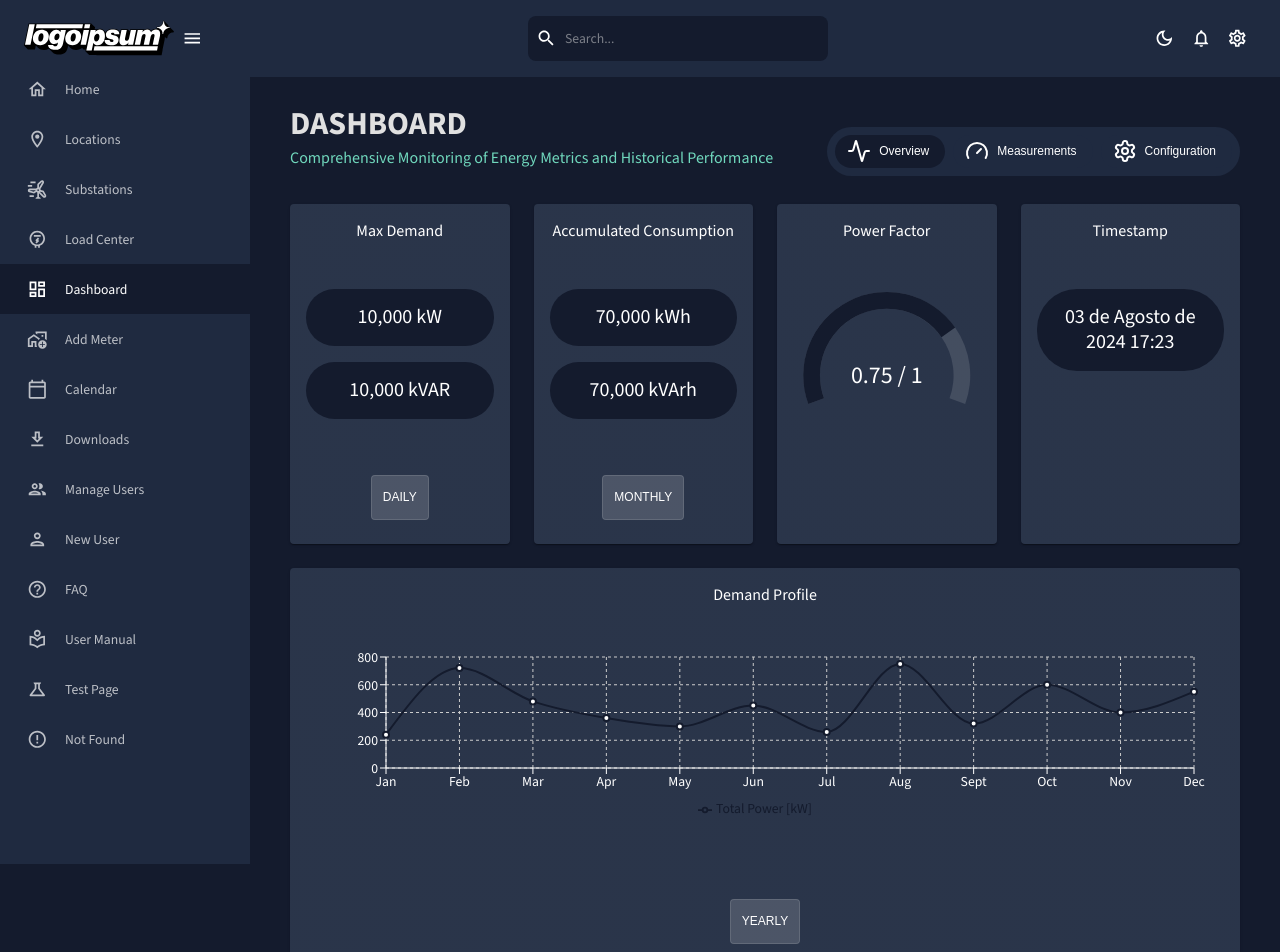
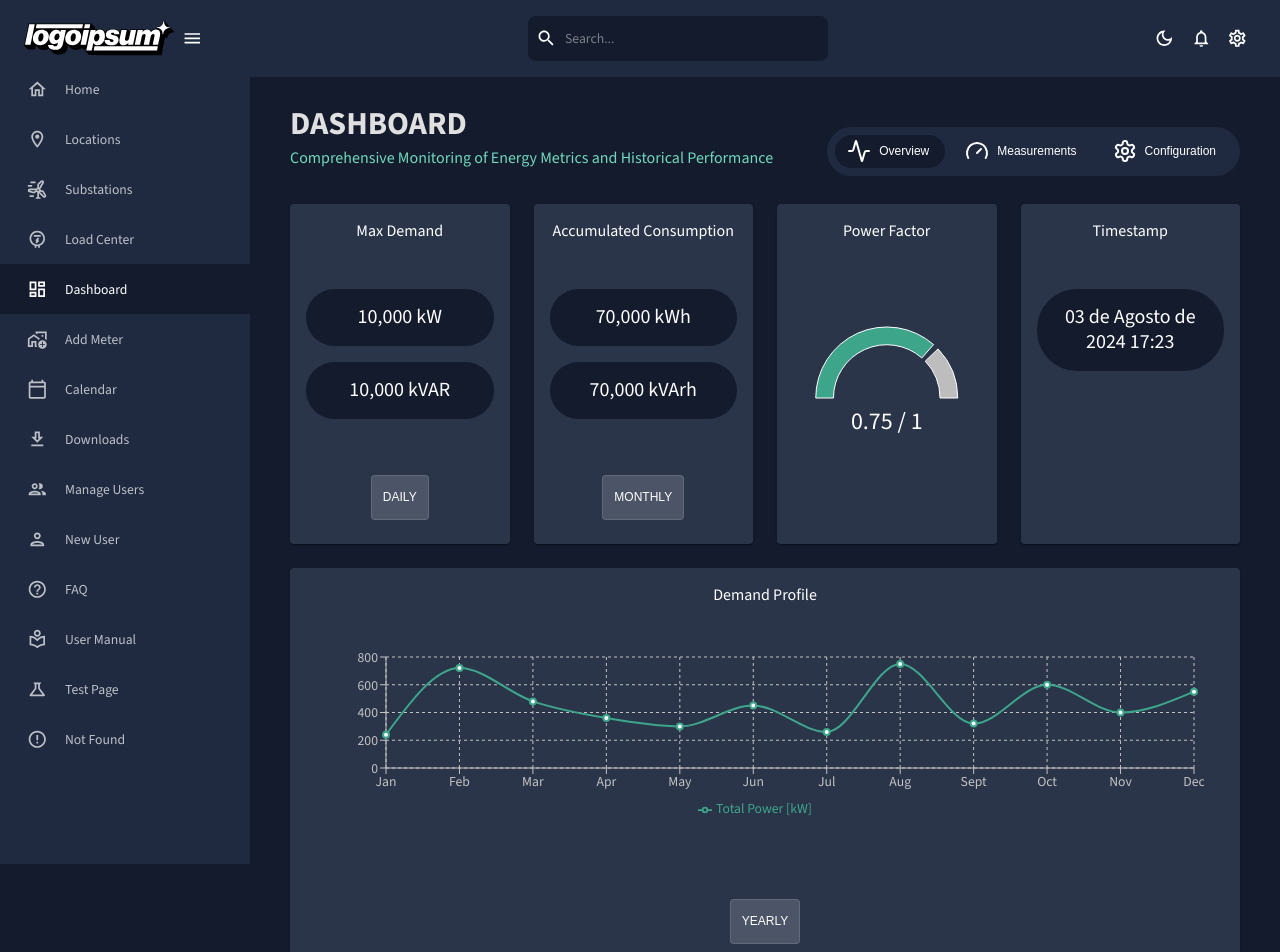
Before and after one commit to NexeliumMx/PowerTick-frontend, a React (Vite) app: page /dashboard in a window 1280 px wide. Shown: the top 952 px of the page. Built offline with nearby package versions, Linux system fonts and the light colour scheme.

Commit message:
Homogenización de colores gráficas y cambio de gauge de power factor de MUI a Recharts

```diff
--- a/src/pages/dashboard/features/charts/ConsumptionHistory.jsx
+++ b/src/pages/dashboard/features/charts/ConsumptionHistory.jsx
@@ -61,12 +61,12 @@ const ConsumptionHistory = () => {
               layout="vertical"  // Layout set to vertical for horizontal bars
               margin={{ top: 20, right: 30, left: 20, bottom: 5 }}
             >
-              <CartesianGrid strokeDasharray="3 3" />
-              <XAxis type="number" stroke={theme.palette.text.primary} />
-              <YAxis type="category" dataKey="name" stroke={theme.palette.text.primary} />
+              <CartesianGrid strokeDasharray="3 3" stroke={theme.palette.neutral.light}/>
+              <XAxis type="number" stroke={theme.palette.neutral.light} />
+              <YAxis type="category" dataKey="name" stroke={theme.palette.neutral.light} />
               <Tooltip content={<CustomTooltip theme={theme} />} />
               <Legend />
-              <Bar dataKey="kWh" fill={theme.palette.primary.main} name="Total Real Energy Imported [kWh]" barSize={20} />
+              <Bar dataKey="kWh" fill={theme.palette.secondary.main2} name="Total Real Energy Imported [kWh]" barSize={20} />
             </BarChart>
           </ResponsiveContainer>
         </Box>
--- a/src/pages/dashboard/features/charts/Current.jsx
+++ b/src/pages/dashboard/features/charts/Current.jsx
@@ -39,15 +39,15 @@ const Current = () => {
     <Card sx={{ height: '100%', display: 'flex', flexDirection: 'column' }}>
       <CardHeader title="Real Time Current" />
       <CardContent sx={{ flexGrow: 1 }}>
-        <Box sx={{ width: '100%', height: 300 }}>
+        <Box sx={{ width: '100%', height: '100%' }}>
           <ResponsiveContainer width="100%" height="100%">
             <BarChart data={data} margin={{ top: 20, right: 30, left: 20, bottom: 5 }}>
-              <CartesianGrid strokeDasharray="3 3" />
-              <XAxis dataKey="name" />
-              <YAxis />
+              <CartesianGrid strokeDasharray="3 3" stroke={theme.palette.neutral.light}/>
+              <XAxis dataKey="name" stroke={theme.palette.neutral.light} />
+              <YAxis stroke={theme.palette.neutral.light}/>
               <Tooltip content={<CustomTooltip theme={theme} />} />
               <Legend />
-              <Bar dataKey="current" fill={theme.palette.primary.main} barSize={50} name="Current [A]" />
+              <Bar dataKey="current" fill={theme.palette.secondary.main} barSize={50} name="Current [A]" />
             </BarChart>
           </ResponsiveContainer>
         </Box>
--- a/src/pages/dashboard/features/charts/DemandProfile.jsx
+++ b/src/pages/dashboard/features/charts/DemandProfile.jsx
@@ -56,12 +56,12 @@ const DemandProfile = () => {
         <Box sx={{ flexGrow: 1, display: 'flex' }}>
           <ResponsiveContainer width="100%" height="100%">
             <LineChart data={demandProfileData} margin={{ top: 20, right: 30, left: 20, bottom: 40 }}>
-              <CartesianGrid strokeDasharray="3 3" />
-              <XAxis dataKey="name" stroke={theme.palette.text.primary} />
-              <YAxis stroke={theme.palette.text.primary} />
-              <Tooltip content={<CustomTooltip theme={theme} />} labelStyle={{ color: theme.palette.text.primary }} />
+              <CartesianGrid strokeDasharray="3 3" stroke={theme.palette.neutral.light}/>
+              <XAxis dataKey="name" stroke={theme.palette.neutral.light} />
+              <YAxis stroke={theme.palette.neutral.light} />
+              <Tooltip content={<CustomTooltip theme={theme} />} labelStyle={{ color: theme.palette.neutral.dark }} />
               <Legend />
-              <Line type="monotone" dataKey="kW" stroke={theme.palette.primary.main} strokeWidth={2} activeDot={{ r: 8 }} name="Total Power [kW]" />
+              <Line type="monotone" dataKey="kW" stroke={theme.palette.secondary.main} strokeWidth={2} activeDot={{ r: 8 }} name="Total Power [kW]" />
             </LineChart>
           </ResponsiveContainer>
         </Box>
--- a/src/pages/dashboard/features/charts/HistoricConsumption.jsx
+++ b/src/pages/dashboard/features/charts/HistoricConsumption.jsx
@@ -1,6 +1,6 @@
 import { useState } from 'react';
 import { Card, CardHeader, CardContent, CardActions, ToggleButton, ToggleButtonGroup, Box, useTheme } from '@mui/material';
-import { BarChart, Bar, XAxis, YAxis, Tooltip, Legend, ResponsiveContainer } from 'recharts';
+import { BarChart, Bar, XAxis, YAxis, Tooltip, Legend, ResponsiveContainer, CartesianGrid } from 'recharts';
 
 const data = [
   { name: '-60 min', kWh: 6, kVARh: 1 },
@@ -61,12 +61,13 @@ const HistoricConsumption = () => {
         <Box sx={{ width: '100%', height: 400 }}>
           <ResponsiveContainer width="100%" height="100%">
             <BarChart data={data} margin={{ top: 20, right: 20, left: 20, bottom: 20 }}>
-              <XAxis dataKey="name" />
-              <YAxis />
+            <CartesianGrid strokeDasharray="3 3" stroke={theme.palette.neutral.light}/>
+              <XAxis dataKey="name"  stroke={theme.palette.neutral.light}/>
+              <YAxis  stroke={theme.palette.neutral.light}/>
               <Tooltip content={<CustomTooltip theme={theme} />} />
               <Legend />
-              <Bar dataKey="kWh" fill={theme.palette.primary.main} name="Total Real Energy Imported [kWh]" />
-              <Bar dataKey="kVARh" fill={theme.palette.secondary.main} name="Total Reactive Energy Imported (Q1) [kVARh]" />
+              <Bar dataKey="kWh" fill={theme.palette.secondary.main} name="Total Real Energy Imported [kWh]" />
+              <Bar dataKey="kVARh" fill={theme.palette.secondary.main3} name="Total Reactive Energy Imported (Q1) [kVARh]" />
             </BarChart>
           </ResponsiveContainer>
         </Box>
--- a/src/pages/dashboard/features/charts/HistoricPF.jsx
+++ b/src/pages/dashboard/features/charts/HistoricPF.jsx
@@ -56,12 +56,12 @@ const HistoricPF = () => {
         <Box sx={{ width: '100%', height: 400 }}>
           <ResponsiveContainer width="100%" height="100%">
             <LineChart data={data} margin={{ top: 20, right: 20, left: 20, bottom: 20 }}>
-              <CartesianGrid strokeDasharray="3 3" />
-              <XAxis dataKey="name" />
-              <YAxis domain={[0.9, 1.0]} />
+              <CartesianGrid strokeDasharray="3 3" stroke={theme.palette.neutral.light}/>
+              <XAxis dataKey="name"  stroke={theme.palette.neutral.light}/>
+              <YAxis domain={[0.9, 1.0]}  stroke={theme.palette.neutral.light}/>
               <Tooltip content={<CustomTooltip theme={theme} />} />
               <Legend />
-              <Line type="monotone" dataKey="pf" stroke={theme.palette.primary.main} dot={true} name="Total Power Factor" />
+              <Line type="monotone" dataKey="pf" stroke={theme.palette.secondary.main} strokeWidth={2} dot={true} name="Total Power Factor" />
             </LineChart>
           </ResponsiveContainer>
         </Box>
--- a/src/pages/dashboard/features/charts/PowerFactor.jsx
+++ b/src/pages/dashboard/features/charts/PowerFactor.jsx
@@ -1,31 +1,50 @@
-import { Card, CardHeader, CardContent, Typography } from '@mui/material';
-import { Gauge, gaugeClasses } from '@mui/x-charts/Gauge';
+import { Card, CardHeader, CardContent, Box } from '@mui/material';
+import { PieChart, Pie, Cell, ResponsiveContainer } from 'recharts';
+import { useTheme } from '@mui/material/styles'; // Importar useTheme para acceder al tema
 
 const PowerFactor = () => {
   const powerFactorValue = 0.75;
 
+  // Acceder a los colores del tema
+  const theme = useTheme();
+
+  const data = [
+    { name: 'Power Factor', value: powerFactorValue },
+    { name: 'Remaining', value: 1 - powerFactorValue },
+  ];
+
+  // Utilizar colores de la paleta del tema
+  const COLORS = [theme.palette.secondary.main, theme.palette.grey[400]]; // Colores de la parte activa e inactiva
+
   return (
-    <Card sx={{ flexGrow: 1, height: '100%', width: '100%' }}> {/* Ensure full size of its parent container */}
-      <CardHeader
-        title="Power Factor"
-      />
+    <Card sx={{ flexGrow: 1, height: '100%', width: '100%' }}> {/* Full size container */}
+      <CardHeader title="Power Factor" />
 
-      <CardContent>
-        {/* Gauge component for Power Factor */}
-        <div style={{ height: 150, width: '100%' }}> {/* Define a height for the container */}
-          <Gauge
-            value={powerFactorValue * 100} // Gauge expects a value out of 100
-            startAngle={-110}
-            endAngle={110}
-            sx={{
-              [`& .${gaugeClasses.valueText}`]: {
-                fontSize: 24, // Adjust the font size if necessary
-                transform: 'translate(0px, 0px)',
-              },
-            }}
-            text={({ value, valueMax }) => `${(value / 100).toFixed(2)} / 1`} // Format to show as "0.75 / 1"
-          />
-        </div>
+      <CardContent sx={{ display: 'flex', flexDirection: 'column', alignItems: 'center' }}> {/* Center content */}
+        {/* Responsive container for the chart */}
+        <Box sx={{ width: '100%', height: 250 }}> {/* Aumenta la altura para hacer el gráfico más grande */}
+          <ResponsiveContainer width="100%" height="100%">
+            <PieChart>
+              <Pie
+                data={data}
+                startAngle={180} // Start from bottom center
+                endAngle={0} // End at top center
+                innerRadius="60%" // Aumenta el innerRadius para hacerlo más grande
+                outerRadius="80%" // Aumenta el outerRadius para hacerlo más grande
+                paddingAngle={5}
+                dataKey="value"
+              >
+                {data.map((entry, index) => (
+                  <Cell key={`cell-${index}`} fill={COLORS[index]} />
+                ))}
+              </Pie>
+            </PieChart>
+          </ResponsiveContainer>
+        </Box>
+        {/* Centered text below the gauge */}
+        <Box sx={{ textAlign: 'center', fontSize: 24, marginTop: -15 }}> {/* Adjust marginTop using MUI spacing */}
+          {`${powerFactorValue.toFixed(2)} / 1`}
+        </Box>
       </CardContent>
     </Card>
   );
--- a/src/pages/dashboard/features/charts/ReactivePower.jsx
+++ b/src/pages/dashboard/features/charts/ReactivePower.jsx
@@ -61,12 +61,12 @@ const ReactivePower = () => {
         <Box sx={{ width: '100%', height: 400 }}>
           <ResponsiveContainer width="100%" height="100%">
             <LineChart data={data} margin={{ top: 20, right: 20, left: 20, bottom: 20 }}>
-              <CartesianGrid strokeDasharray="3 3" />
-              <XAxis dataKey="name" />
-              <YAxis />
+              <CartesianGrid strokeDasharray="3 3" stroke={theme.palette.neutral.light}/>
+              <XAxis dataKey="name"  stroke={theme.palette.neutral.light}/>
+              <YAxis  stroke={theme.palette.neutral.light}/>
               <Tooltip content={<CustomTooltip theme={theme} />} />
               <Legend />
-              <Line type="monotone" dataKey="kVAR" stroke={theme.palette.primary.main} dot={true} name="Total Reactive Power [kVAR]" />
+              <Line type="monotone" dataKey="kVAR" stroke={theme.palette.secondary.main} strokeWidth={2} dot={true} name="Total Reactive Power [kVAR]" />
             </LineChart>
           </ResponsiveContainer>
         </Box>
--- a/src/pages/dashboard/features/charts/RealPower.jsx
+++ b/src/pages/dashboard/features/charts/RealPower.jsx
@@ -61,12 +61,12 @@ const RealPower = () => {
         <Box sx={{ width: '100%', height: 400 }}>
           <ResponsiveContainer width="100%" height="100%">
             <LineChart data={data} margin={{ top: 20, right: 20, left: 20, bottom: 20 }}>
-              <CartesianGrid strokeDasharray="3 3" />
-              <XAxis dataKey="name" />
-              <YAxis />
+              <CartesianGrid strokeDasharray="3 3" stroke={theme.palette.neutral.light} />
+              <XAxis dataKey="name"  stroke={theme.palette.neutral.light}/>
+              <YAxis  stroke={theme.palette.neutral.light}/>
               <Tooltip content={<CustomTooltip theme={theme} />} />
               <Legend/>
-              <Line name="Total Real Power [kW]" type="monotone" dataKey="kW" stroke={theme.palette.primary.main} dot={true} />
+              <Line name="Total Real Power [kW]" type="monotone" dataKey="kW" stroke={theme.palette.secondary.main} strokeWidth={2} dot={true} />
             </LineChart>
           </ResponsiveContainer>
         </Box>
--- a/src/theme.js
+++ b/src/theme.js
@@ -134,12 +134,14 @@ export const themeSettings = (mode) => {
               main: colors.primary[500],
             },
             secondary: {
-              main: colors.greenAccent[500],
+              main: colors.greenAccent[600],
+              main2: colors.greenAccent[700],
+              main3: colors.blueAccent[600]
             },
             neutral: {
               dark: colors.grey[700],
               main: colors.grey[500],
-              light: colors.grey[100],
+              light: colors.grey[200],
             },
             background: {
               default: colors.primary[500],
@@ -149,15 +151,17 @@ export const themeSettings = (mode) => {
         : {
             // palette values for light mode
             primary: {
-              main: colors.primary[100],
+              main: colors.primary[800],
             },
             secondary: {
-              main: colors.greenAccent[500],
+              main: colors.greenAccent[300],
+              main2: colors.greenAccent[400],
+              main3: colors.blueAccent[500]
             },
             neutral: {
               dark: colors.grey[700],
               main: colors.grey[500],
-              light: colors.grey[100],
+              light: colors.grey[200],
             },
             background: {
               default: "#eef2f6",
```
